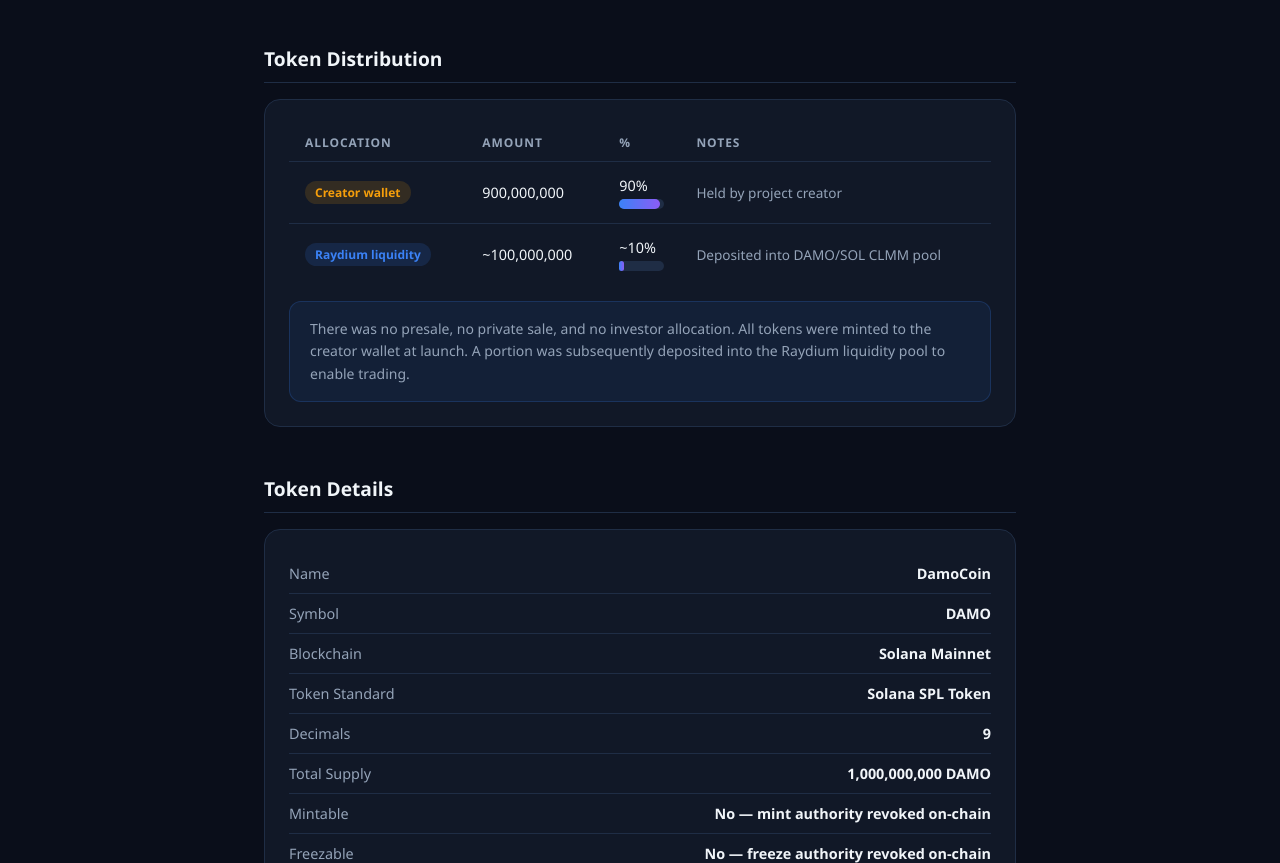
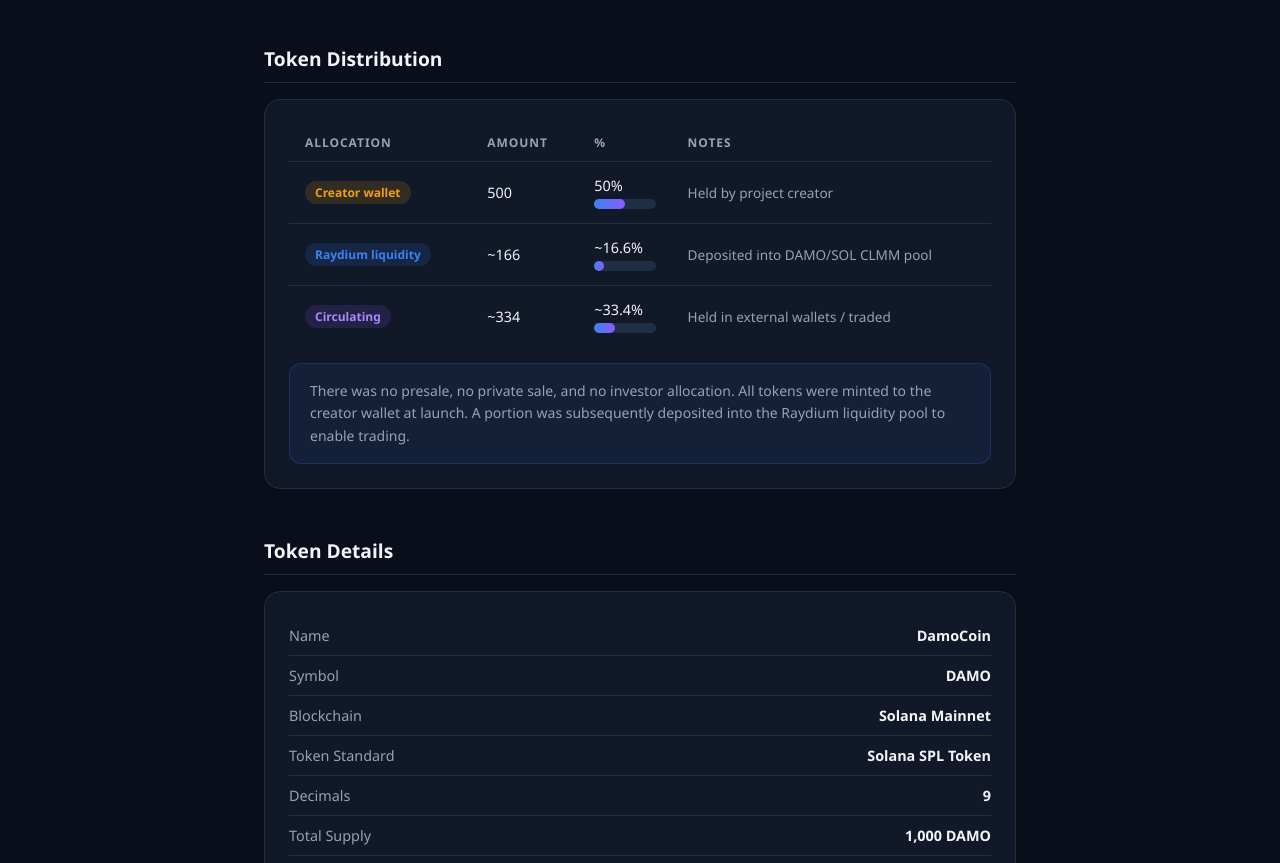
Before and after one commit to damo333/damocoin, a website: page tokenomics.html in a window 1280 px wide. Shown: the part 591-1454 px from the top of the page. Drawn offline with Linux system fonts and the light colour scheme.

Commit message:
Fix tokenomics — correct supply to 1,000 DAMO, update distribution

```diff
--- a/tokenomics.html
+++ b/tokenomics.html
@@ -4,9 +4,9 @@
   <meta charset="UTF-8" />
   <meta name="viewport" content="width=device-width, initial-scale=1.0" />
   <title>DamoCoin (DAMO) Tokenomics — Supply & Distribution</title>
-  <meta name="description" content="DamoCoin (DAMO) tokenomics — 1 billion fixed supply, no presale, no vesting. Full breakdown of token distribution and allocation." />
+  <meta name="description" content="DamoCoin (DAMO) tokenomics — 1,000 fixed supply, mint & freeze authority revoked, no presale, no vesting. Full breakdown of token distribution." />
   <meta property="og:title" content="DamoCoin Tokenomics" />
-  <meta property="og:description" content="1B fixed supply. No presale. No vesting. Full breakdown of DAMO token distribution." />
+  <meta property="og:description" content="1,000 fixed supply. Mint & freeze authority revoked. No presale. No vesting. Full breakdown of DAMO token distribution." />
   <meta property="og:image" content="https://damo333.github.io/damocoin/damocoin-banner.png" />
   <meta property="og:url" content="https://damo333.github.io/damocoin/tokenomics.html" />
   <meta name="twitter:card" content="summary_large_image" />
@@ -142,8 +142,8 @@
     <div class="section">
       <h2>Total Supply</h2>
       <div class="supply-card">
-        <div class="supply-number">1,000,000,000</div>
-        <div class="supply-label">DAMO — fixed supply, no inflation, no minting after launch</div>
+        <div class="supply-number">1,000</div>
+        <div class="supply-label">DAMO — fixed supply, mint &amp; freeze authority revoked, no inflation</div>
       </div>
     </div>
 
@@ -163,21 +163,30 @@
           <tbody>
             <tr>
               <td><span class="pill pill-gold">Creator wallet</span></td>
-              <td>900,000,000</td>
+              <td>500</td>
               <td>
-                90%
-                <div class="bar-wrap"><div class="bar" style="width:90%"></div></div>
+                50%
+                <div class="bar-wrap"><div class="bar" style="width:50%"></div></div>
               </td>
               <td>Held by project creator</td>
             </tr>
             <tr>
               <td><span class="pill pill-blue">Raydium liquidity</span></td>
-              <td>~100,000,000</td>
+              <td>~166</td>
               <td>
-                ~10%
-                <div class="bar-wrap"><div class="bar" style="width:10%"></div></div>
+                ~16.6%
+                <div class="bar-wrap"><div class="bar" style="width:16.6%"></div></div>
               </td>
               <td>Deposited into DAMO/SOL CLMM pool</td>
+            </tr>
+            <tr>
+              <td><span class="pill" style="background:rgba(139,92,246,0.15);color:#a78bfa;">Circulating</span></td>
+              <td>~334</td>
+              <td>
+                ~33.4%
+                <div class="bar-wrap"><div class="bar" style="width:33.4%"></div></div>
+              </td>
+              <td>Held in external wallets / traded</td>
             </tr>
           </tbody>
         </table></div>
@@ -196,7 +205,7 @@
         <div class="info-row"><span>Blockchain</span><span>Solana Mainnet</span></div>
         <div class="info-row"><span>Token Standard</span><span>Solana SPL Token</span></div>
         <div class="info-row"><span>Decimals</span><span>9</span></div>
-        <div class="info-row"><span>Total Supply</span><span>1,000,000,000 DAMO</span></div>
+        <div class="info-row"><span>Total Supply</span><span>1,000 DAMO</span></div>
         <div class="info-row"><span>Mintable</span><span>No — mint authority revoked on-chain</span></div>
         <div class="info-row"><span>Freezable</span><span>No — freeze authority revoked on-chain</span></div>
         <div class="info-row"><span>Mint Address</span><span><code>CuhkVj1PKAMphKu8LsgaQ4wQLb95cb2w9wG7Ub9K6Xmx</code></span></div>
```
